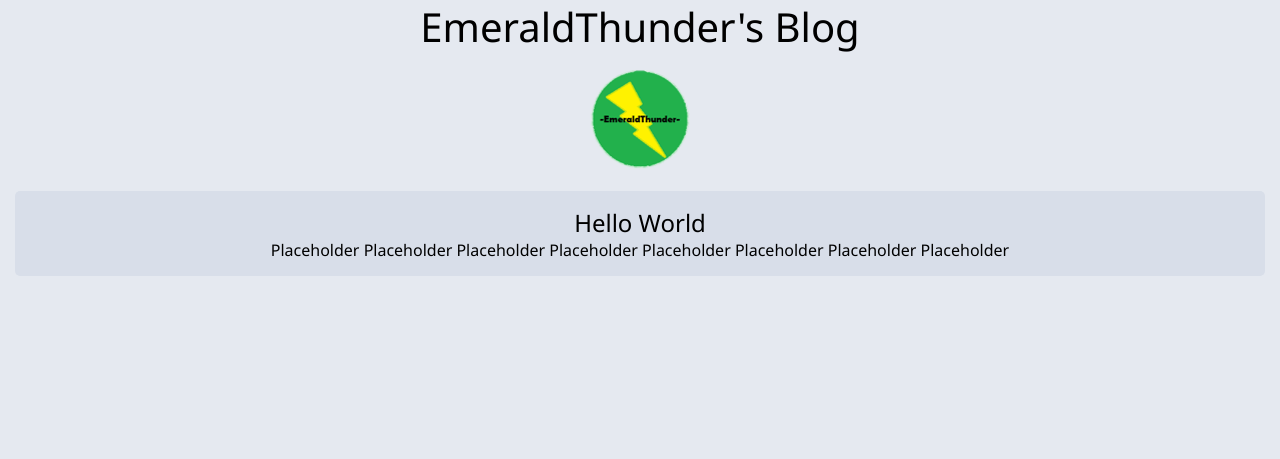
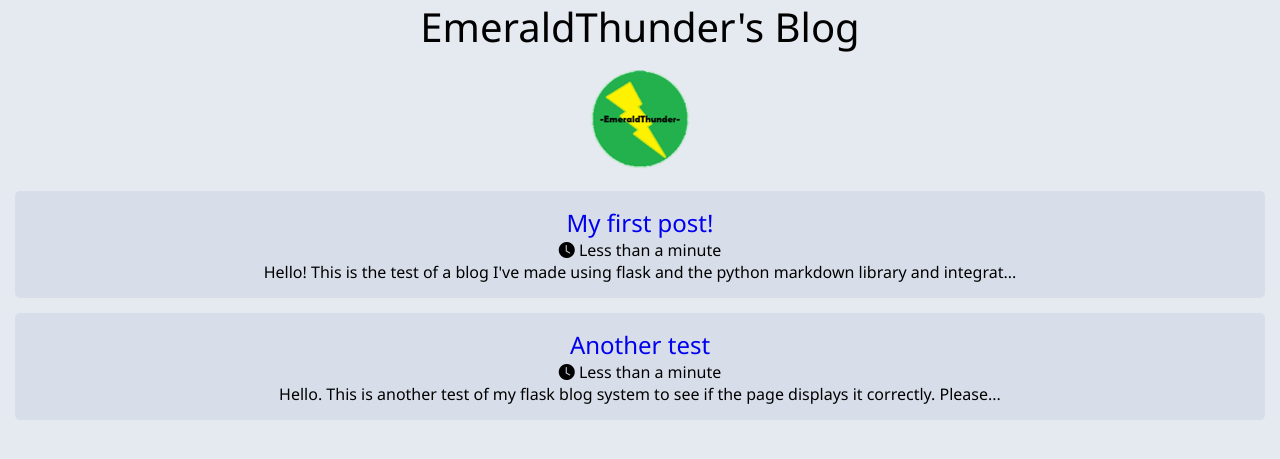
Before and after one commit to EmeraldThunder1/my-website, a Flask app: page /blog/ in a window 1280 px wide. Shown: the part 133-592 px from the top of the page. Run offline with Flask 2, Linux system fonts and the light colour scheme.

Commit message:
Blog display page

```diff
--- a/data/posts/My-first-post.md
+++ /dev/null
@@ -1,3 +0,0 @@
-Hello!
-
-This is the test of a blog I've made using flask and the python markdown library and integrated into my website.
--- /dev/null
+++ b/data/posts/another-test.md
@@ -0,0 +1,14 @@
+---
+title: Another test
+tags: test
+      post
+      flask
+      markdown
+author: EmeraldThunder
+---
+
+Hello.
+
+This is another test of my flask blog system to see if the page displays it correctly.
+
+Please consider starring the [github repo](https://github.com/EmeraldThunder1/my-website) if you like it.
--- /dev/null
+++ b/data/posts/first-post.md
@@ -0,0 +1,12 @@
+---
+title: My first post!
+tags: first
+      post
+      flask
+      markdown
+author: EmeraldThunder
+---
+
+Hello!
+
+This is the test of a blog I've made using flask and the python markdown library and integrated into my website. It's open source on [github](https://github.com/EmeraldThunder1/my-website) so feel free to check out the code and create your own forks.
--- a/main.py
+++ b/main.py
@@ -3,8 +3,19 @@ from datetime import datetime, timedelta
 import json
 import os
 import markdown
+import re
 
 app = Flask(__name__)
+
+class Post:
+    def __init__(self, title, content, date, url, sample, read_time, author):
+        self.title = title
+        self.content = content
+        self.date = date
+        self.url = url
+        self.sample = sample
+        self.read_time = read_time
+        self.author = author
 
 blogPath = './data/posts/'
 
@@ -56,32 +67,54 @@ def api_cookies():
     return jsonify(data)
 
 def getPosts():
+    # TODO: Rework entire post system
+
     files = os.listdir(blogPath)
     posts = []
 
     for file in files:
-        fileName = file.split('.')[0].replace('-', ' ')
+
+        md = markdown.Markdown(extensions=['meta'])
 
         with open(blogPath + file) as f:
             content = f.read()
-            content = markdown.markdown(content)
+            content = md.convert(content)
             f.close()
+
+        name = md.Meta['title'][0]
 
         date = os.path.getmtime(blogPath + file)
         date = datetime.fromtimestamp(date)
-        date = f'{date.day}/{date.month}/{date.year}'
 
-        posts.append({'title': fileName, "content": content, "date": date})
+        author = md.Meta['author'][0]
 
-    return {"posts": posts}
+        no_tags = re.sub(r'<.*?>', '', content)
+        sample = no_tags[:100] + '...'
+
+        read_time = round(len(no_tags) / 200)
+
+        posts.append(Post(name, content, date, file.split('.')[0], sample, read_time, author))
+
+    return posts
 
 @app.route('/blog/')
 def blog():
-    return render_template('blog.html', posts=getPosts()['posts'])
+    return render_template('blog.html', posts=getPosts())
 
-@app.route('/blog/post/<post_id>/')
-def post(post_id):
-    return render_template('post.html', posts=getPosts()['posts'][post_id])
+@app.route('/blog/post/<post_name>/')
+def post(post_name):
+    posts = getPosts()
+
+    render_post = None
+    for post in posts:
+        if post.url == post_name:
+            render_post = post
+            break
+
+    if render_post == None:
+        return '404 this is a placeholder'
+
+    return render_template('post.html', post=render_post)
 
 @app.route('/api/blog/posts/')
 def api_blog_posts():
--- a/static/js/switchTheme.js
+++ b/static/js/switchTheme.js
@@ -3,9 +3,7 @@
 function switchTheme (theme) {
     let allowed = isAllowed('theme');
     allowed.then(function (result) {
-        console.log(false)
         if (result) {
-            console.log(true)
             setCookie('theme', theme, 14);
         }
     })
--- a/templates/blog.html
+++ b/templates/blog.html
@@ -17,10 +17,21 @@
 
         <div class="text-large centre popup-margin">EmeraldThunder's Blog</div>
         <div class="centre"><img src="/static/images/logo.png/"></div>
+
+        {%for post in posts%}
         <div class="light-section centre rounded popup-margin popup-padding">
-            <span class="text-medium">Hello World</span><br>
-            <span class="">Placeholder Placeholder Placeholder Placeholder Placeholder Placeholder Placeholder Placeholder</span>
+            <span class="text-medium"><a href="post/{{post.url}}" class="no-decoration">{{post.title}}</a></span><br>
+            <span class="text-small">
+                <i class="bi bi-clock-fill"></i>
+                {%if post.read_time < 2%}
+                Less than a minute
+                {%else%}
+                {{post.read_time}} minutes
+                {%endif%}
+            </span><br>
+            <span class="">{{post.sample}}</span>
         </div>
+        {%endfor%}
 
         <script src="../static/js/switchTheme.js"></script>
         <script src="../static/js/cookies.js"></script>
--- a/templates/navbar.html
+++ b/templates/navbar.html
@@ -1,7 +1,7 @@
 <!DOCTYPE html>
 <nav class="no-select">
     <ul class="no-style no-pad light-nav no-overflow">
-        <li class="left" title="Home"><a href="/"><img src="../static/images/logo.png" width="42" height="42" class="img-pad"></a></li>
+        <li class="left" title="Home"><a href="/"><img src="../../../static/images/logo.png" width="42" height="42" class="img-pad"></a></li>
         <li class="left light-hover"><a href="/" class="block nav-pad light-colour no-decoration">Home</a></li>
         <li class="left light-hover"><a href="javascript:void();" class="block nav-pad light-colour no-decoration">Software</a></li>
         <li class="left light-hover"><a href="/blog/" class="block nav-pad light-colour no-decoration">Blog</a></li>
```
Also changed, not shown: templates/post.html (+34 -0 lines).
